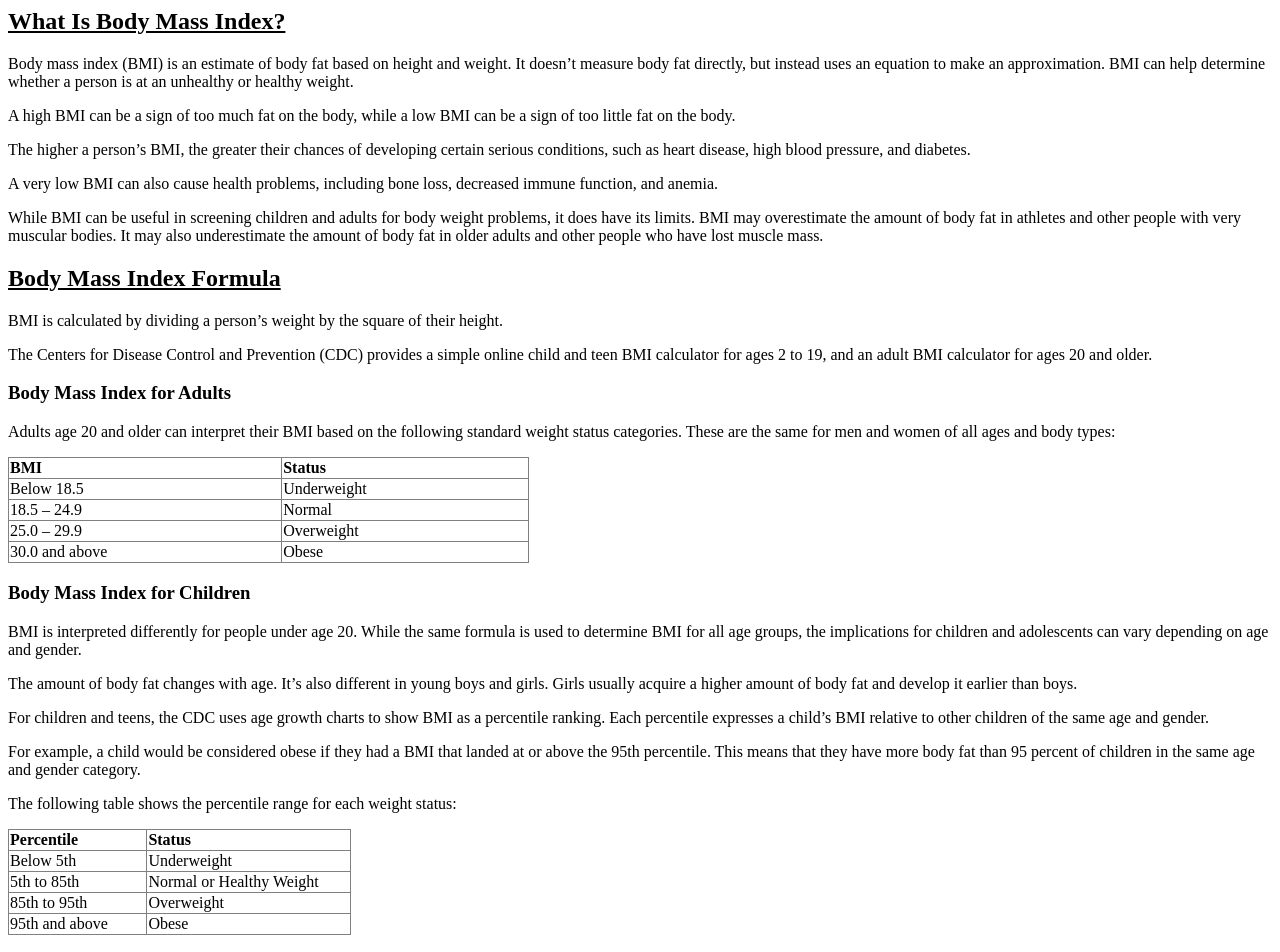
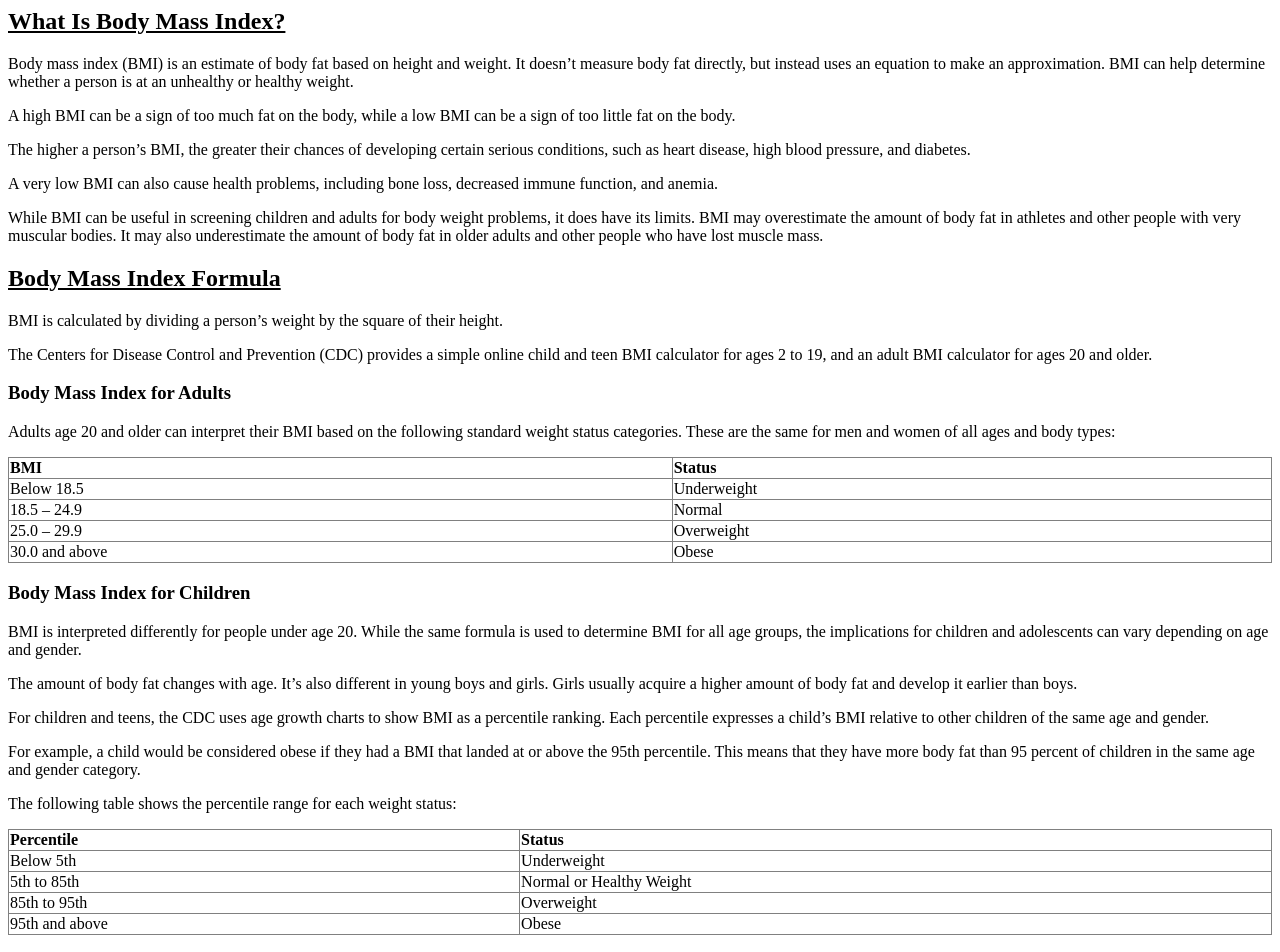
Before and after one commit to designerSJ/bmi_info, a plain HTML site: page index.html in a window 1280 px wide. Shown: the top 952 px of the page. Drawn offline with Linux system fonts and the light colour scheme.

Commit message:
Update index.html

```diff
--- a/index.html
+++ b/index.html
@@ -9,7 +9,7 @@
 <p>The Centers for Disease Control and Prevention (CDC) provides a simple online child and teen BMI calculator for ages 2 to 19, and an adult BMI calculator for ages 20 and older.</p>
 <h3>Body Mass Index for Adults</h3>
 <p>Adults age 20 and older can interpret their BMI based on the following standard weight status categories. These are the same for men and women of all ages and body types:</p>
-<table style="border-collapse: collapse; width: 41.2094%;" border="1">
+<table style="border-collapse: collapse; width: 100%;" border="1">
 <tbody>
 <tr>
 <td style="width: 33.3333%;"><strong>BMI</strong></td>
@@ -39,7 +39,7 @@
 <p>For children and teens, the CDC uses age growth charts to show BMI as a percentile ranking. Each percentile expresses a child&rsquo;s BMI relative to other children of the same age and gender.</p>
 <p>For example, a child would be considered obese if they had a BMI that landed at or above the 95th percentile. This means that they have more body fat than 95 percent of children in the same age and gender category.</p>
 <p>The following table shows the percentile range for each weight status:</p>
-<table style="border-collapse: collapse; height: 90px; width: 343px;" border="1">
+<table style="border-collapse: collapse; height: 90px; width: 100%;" border="1">
 <tbody>
 <tr style="height: 18px;">
 <td style="width: 135.4px; height: 18px;"><strong>Percentile</strong></td>
```
